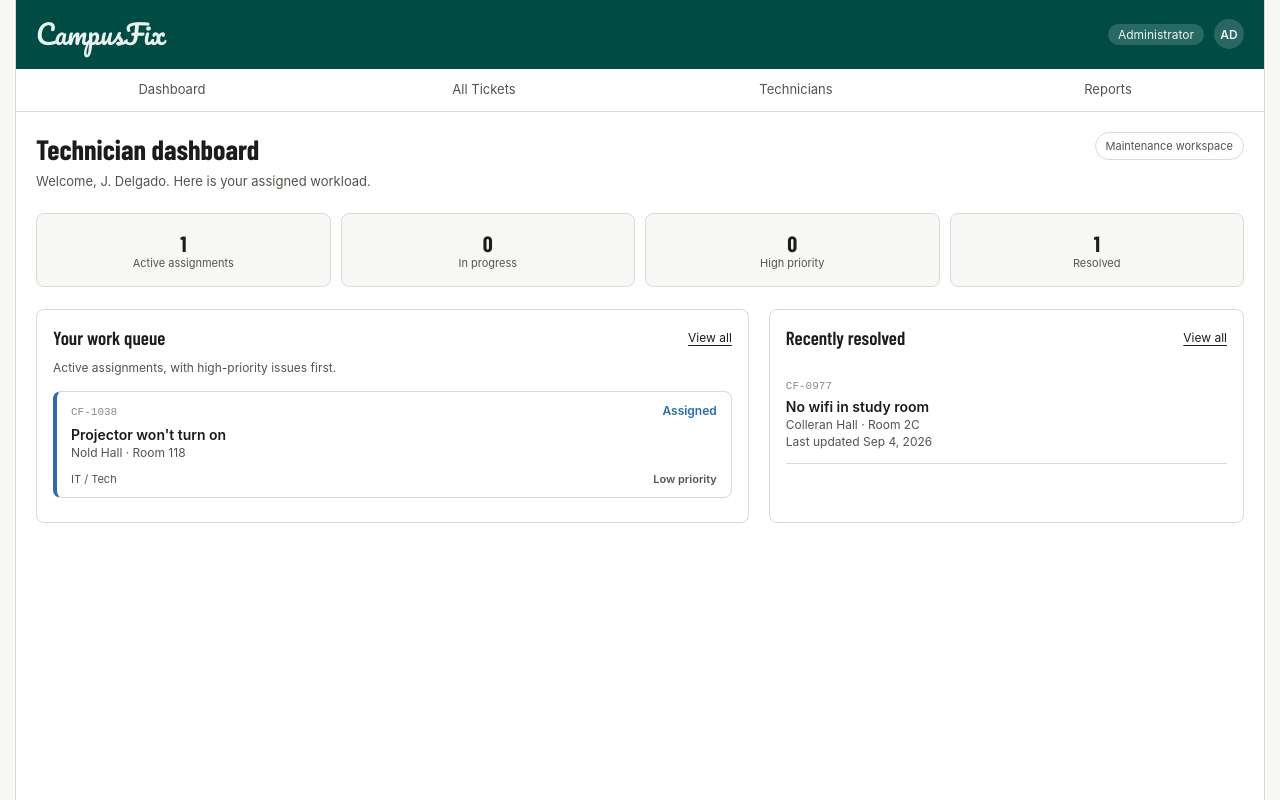
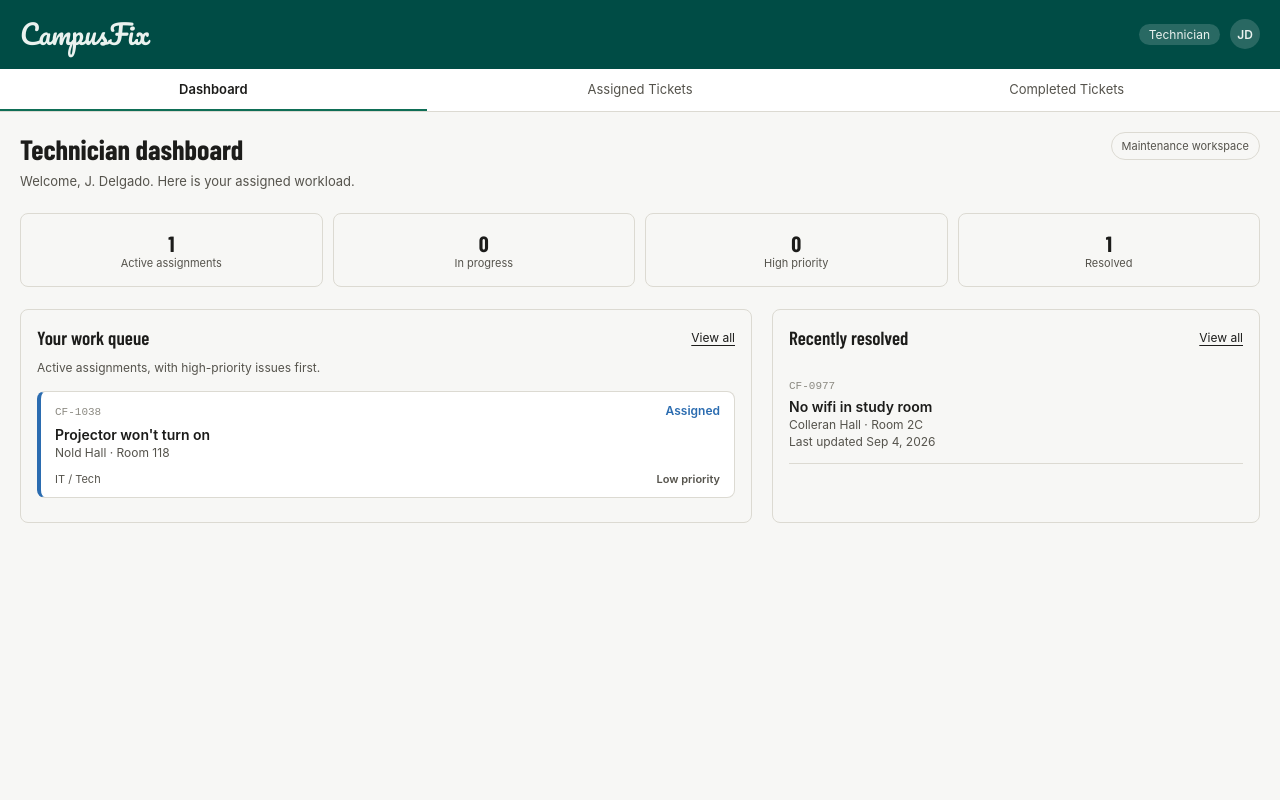
Before and after one commit to BCS430-Team4/CampusFix, a SvelteKit app in the folder frontend/: page /technician in a window 1280 px wide. Built offline with nearby package versions, Linux system fonts and the light colour scheme.

Commit message:
Restore technician dashboard navigation

```diff
--- a/frontend/src/routes/technician/+layout.svelte
+++ b/frontend/src/routes/technician/+layout.svelte
@@ -1,51 +1,39 @@
-
 <script>
     import { page } from '$app/state';
 
     let { children } = $props();
 
-    // Administrator navigation links
     const tabs = [
-        ['/admin', 'Dashboard'],
-        ['/admin/tickets', 'All Tickets'],
-        ['/admin/technicians', 'Technicians'],
-        ['/admin/reports', 'Reports']
+      ['/technician', 'Dashboard'],
+      ['/technician/assigned', 'Assigned Tickets'],
+      ['/technician/completed', 'Completed Tickets']
     ];
 
-    // Highlight the currently selected navigation tab
     function isActive(href) {
-        return href === '/admin'
+        return href === '/technician'
         ? page.url.pathname === href
-            : page.url.pathname === href ||
-              page.url.pathname.startsWith(href + '/');
+        : page.url.pathname.startsWith(href);
     }
 </script>
 
-<div class="admin-app">
-
-    <!-- CampusFix Header -->
 <header class="topbar">
     <div class="row">
-            <a class="brand" href="/admin">
-                CampusFix
-            </a>
+        <a class="brand" href="/technician">CampusFix</a>
 
         <div class="topbar-right">
-                <span class="pill-role">Administrator</span>
-
+            <span class="pill-role">Technician</span>
             <a
                 class="avatar"
-                    href="/admin/profile"
-                    aria-label="Open administrator profile"
+                href="/technician/profile"
+                aria-label="Open technician profile"
             >
-                    AD
+                JD
             </a>
         </div>
     </div>
 </header>
 
-    <!-- Administrator Navigation -->
-    <nav class="tabbar" aria-label="Administrator Navigation">
+<nav class="tabbar" aria-label="Technician Navigation">
     {#each tabs as [href, label]}
         <a
             class="tab"
@@ -58,56 +46,4 @@
     {/each}
 </nav>
 
-    <!-- Administrator Page Content -->
 {@render children()}
-
-</div>
-
-<style>
-    .admin-app {
-        max-width: 1250px;
-        min-height: 100vh;
-        margin: 0 auto;
-        background: var(--bg);
-        border-left: 1px solid var(--border);
-        border-right: 1px solid var(--border);
-    }
-
-    .topbar {
-        background: var(--green);
-        color: #EAF2EF;
-    }
-
-    .tabbar {
-        display: flex;
-        background: var(--bg);
-        border-bottom: 1px solid var(--border);
-    }
-
-    .tab {
-        flex: 1;
-        text-align: center;
-        white-space: nowrap;
-    }
-
-    .tab.active {
-        border-bottom: 2px solid var(--green-accent);
-        font-weight: 600;
-    }
-
-    @media (max-width: 700px) {
-        .admin-app {
-            width: 100%;
-            border: none;
-        }
-
-        .tabbar {
-            overflow-x: auto;
-        }
-
-        .tab {
-            flex: 0 0 auto;
-            padding: 12px 18px;
-        }
-    }
-</style>
```
Lines whose indentation alone changed are shown as unchanged.
